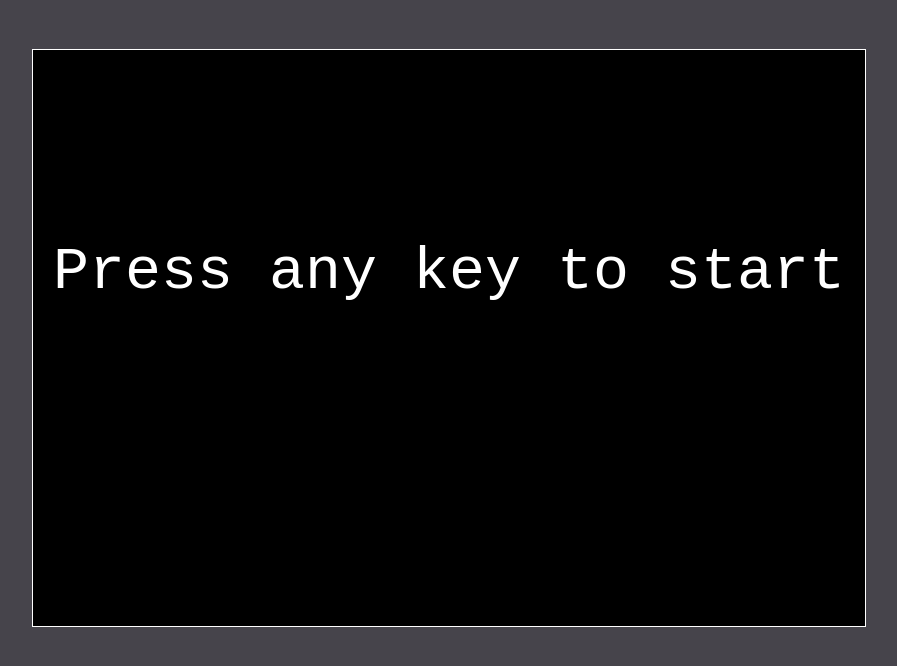
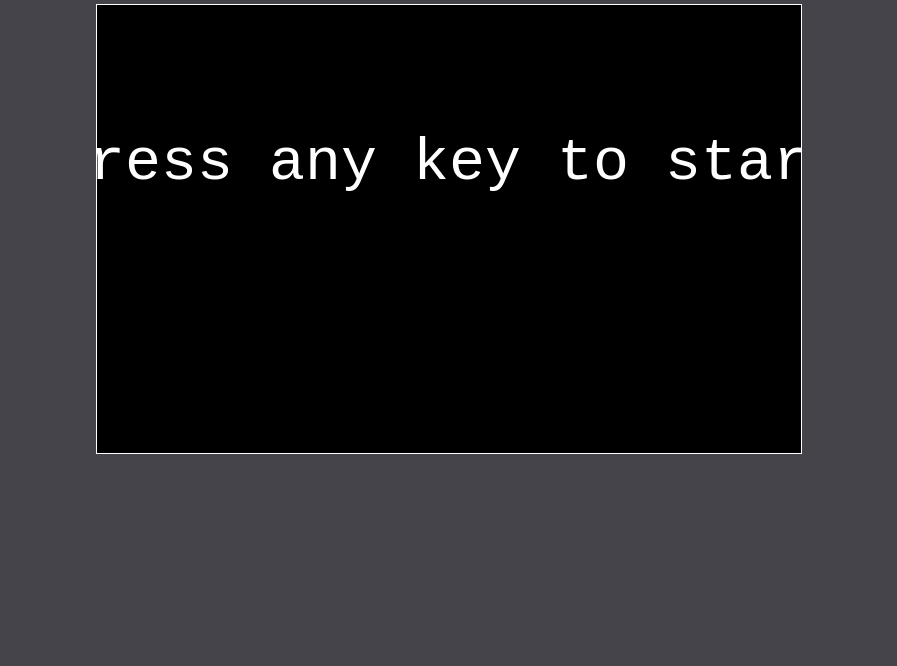
Before and after one commit to Mijusa/Ewalds_Roguelike, a plain HTML site: page index.html in a window 1280 px wide. Shown: the whole page, without its empty margins (191-1088 px from the left). Drawn offline with Linux system fonts and the light colour scheme.

Commit message:
funny changes

```diff
--- a/index.html
+++ b/index.html
@@ -10,7 +10,7 @@
             body {
                 background: rgb(70, 68, 75);
                 text-align: center;
-                margin-top: 50px;
+                margin-top: 5px;
             }
         </style>
 
@@ -26,7 +26,7 @@
         <script>
             //Variablen für den Canvas
             tileSize = 64;
-            numTiles = 9;
+            numTiles = 7;
             uiWidth = 4;
             maxHp = 6;
 
--- a/js/game.js
+++ b/js/game.js
@@ -5,6 +5,16 @@ function setupCanvas() {
 
     canvas.width = tileSize * (numTiles + uiWidth);
     canvas.height = tileSize * numTiles;
+    console.log("Canvas size: " + canvas.width + "x" + canvas.height);
+
+    if(canvas.width > window.screen.width || canvas.height > window.screen.height) {
+        console.log("Canvas too big, reducing tile size");
+        numTiles -= 2;
+        canvas.width = tileSize * (numTiles + uiWidth);
+        canvas.height = tileSize * numTiles;
+        console.log("Canvas size: " + canvas.width + "x" + canvas.height);
+    }
+
     canvas.style.width = canvas.width + "px";
     canvas.style.height = canvas.height + "px";
     ctx.imageSmoothingEnabled = false;
@@ -73,6 +83,9 @@ function tick() {
 }
 
 function showTitle() {
+    numTiles = 9;
+    setupCanvas();
+
     ctx.fillSytle = 'rgba(0, 0, 0, 0.75)';
     ctx.fillRect(0, 0, canvas.width, canvas.height);
 
@@ -148,10 +161,10 @@ function drawScores() {
     if(scores.length) {
         drawText(
             rightPad(["RUN", "SCORES", "TOTAL"]),
-        18,
-        true,
-        canvas.height / 2,
-        "white"
+            18,
+            true,
+            canvas.height / 2,
+            "white"
         );
 
         let newestScore = scores.pop();
--- a/js/monster.js
+++ b/js/monster.js
@@ -98,6 +98,8 @@ class Monster{
         this.dead = true;
         this.tile.monster = null;
         this.sprite = 1;
+
+        score += 10;
     }
 
     move(tile){
--- a/js/spell.js
+++ b/js/spell.js
@@ -0,0 +1,2 @@
+//TODO Spells
+//TODO
--- a/js/tile.js
+++ b/js/tile.js
@@ -94,6 +94,8 @@ class Exit extends Tile {
                 showTitle();
             }else {
                 level++;
+                numTiles += 2;
+                setupCanvas();
                 startLevel(Math.min(maxHp, player.hp + 1));
             }
         }
```
Also changed, not shown: zeug.html (deleted, +0 -24 lines), 1 other file.
